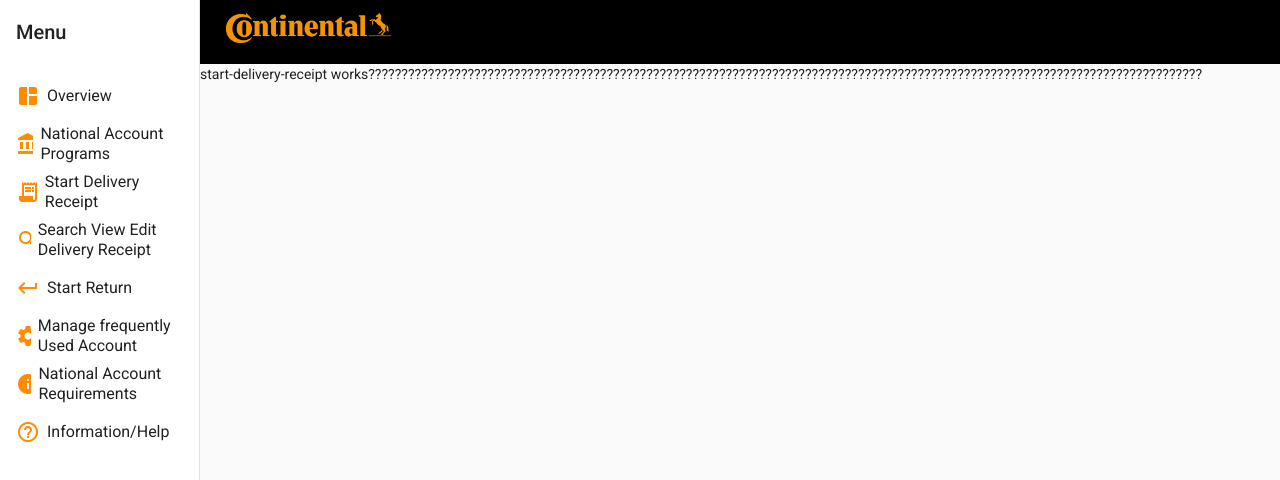
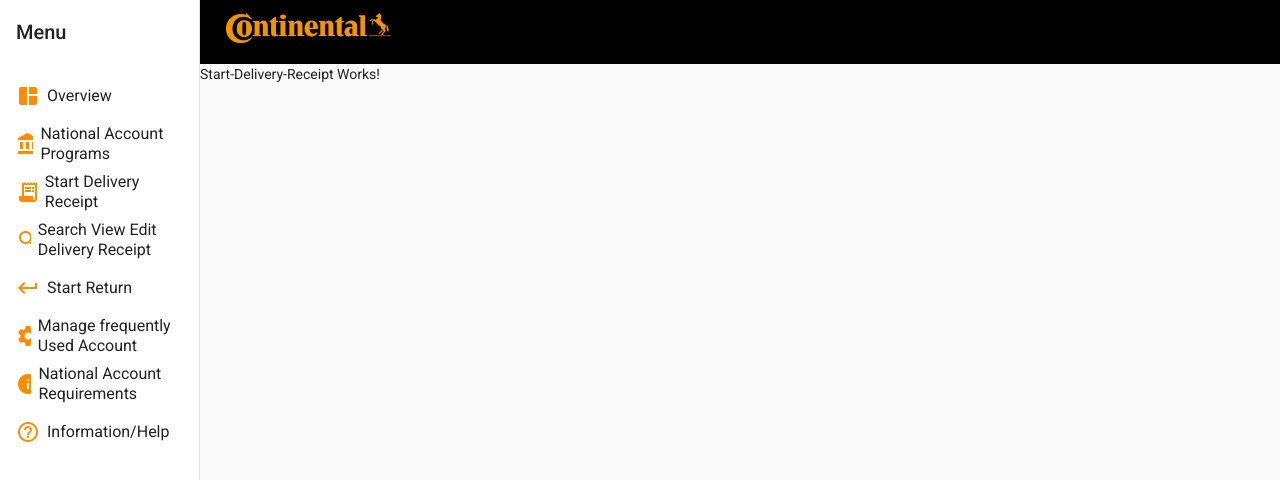
Before and after one commit to kenannp/angular-dashboard, an Angular app: page /Start-Delivery-Receipt in a window 1280 px wide. Shown: the top 480 px of the page. Built offline with nearby package versions, Linux system fonts and the light colour scheme.

Commit message:
changes names

```diff
--- a/src/app/national-account-programs/national-account-programs.component.html
+++ b/src/app/national-account-programs/national-account-programs.component.html
@@ -1 +1 @@
-<p>National Account Works!!!!!!!!!!!!!!!!!!!!!!!!!!!!!!!!!!!!!!!!!!!!!!!</p>
+<p>National Account Works!</p>
--- a/src/app/navigation/navigation.component.html
+++ b/src/app/navigation/navigation.component.html
@@ -75,7 +75,6 @@
       </span>
     </mat-toolbar>
     <!-- Add Content Here -->
-
     <router-outlet></router-outlet>
   </mat-sidenav-content>
 </mat-sidenav-container>
--- a/src/app/start-delivery-receipt/start-delivery-receipt.component.html
+++ b/src/app/start-delivery-receipt/start-delivery-receipt.component.html
@@ -1 +1 @@
-<p>start-delivery-receipt works??????????????????????????????????????????????????????????????????????????????????????????????????????????????????????????????</p>
+<p>Start-Delivery-Receipt Works!</p>
```
